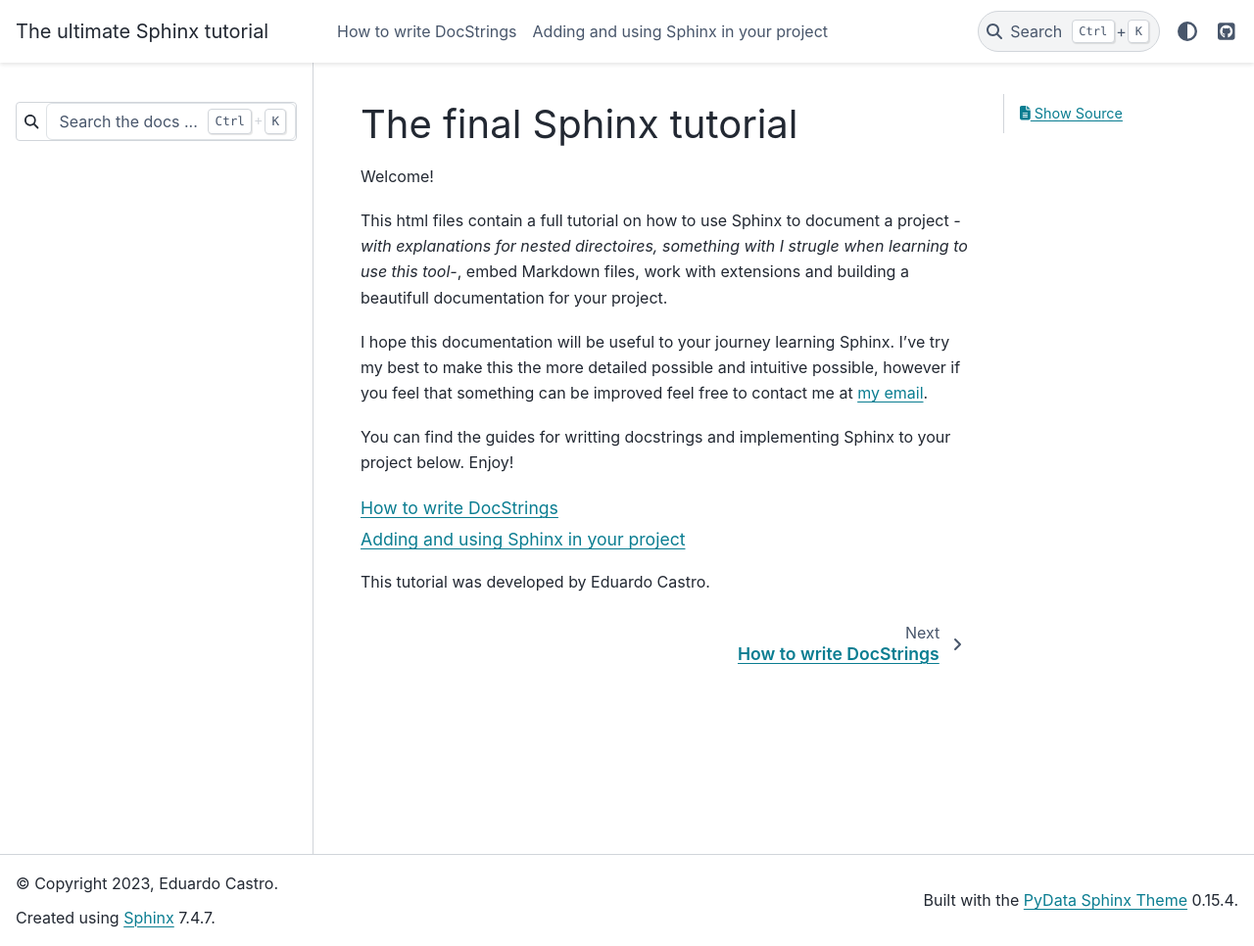
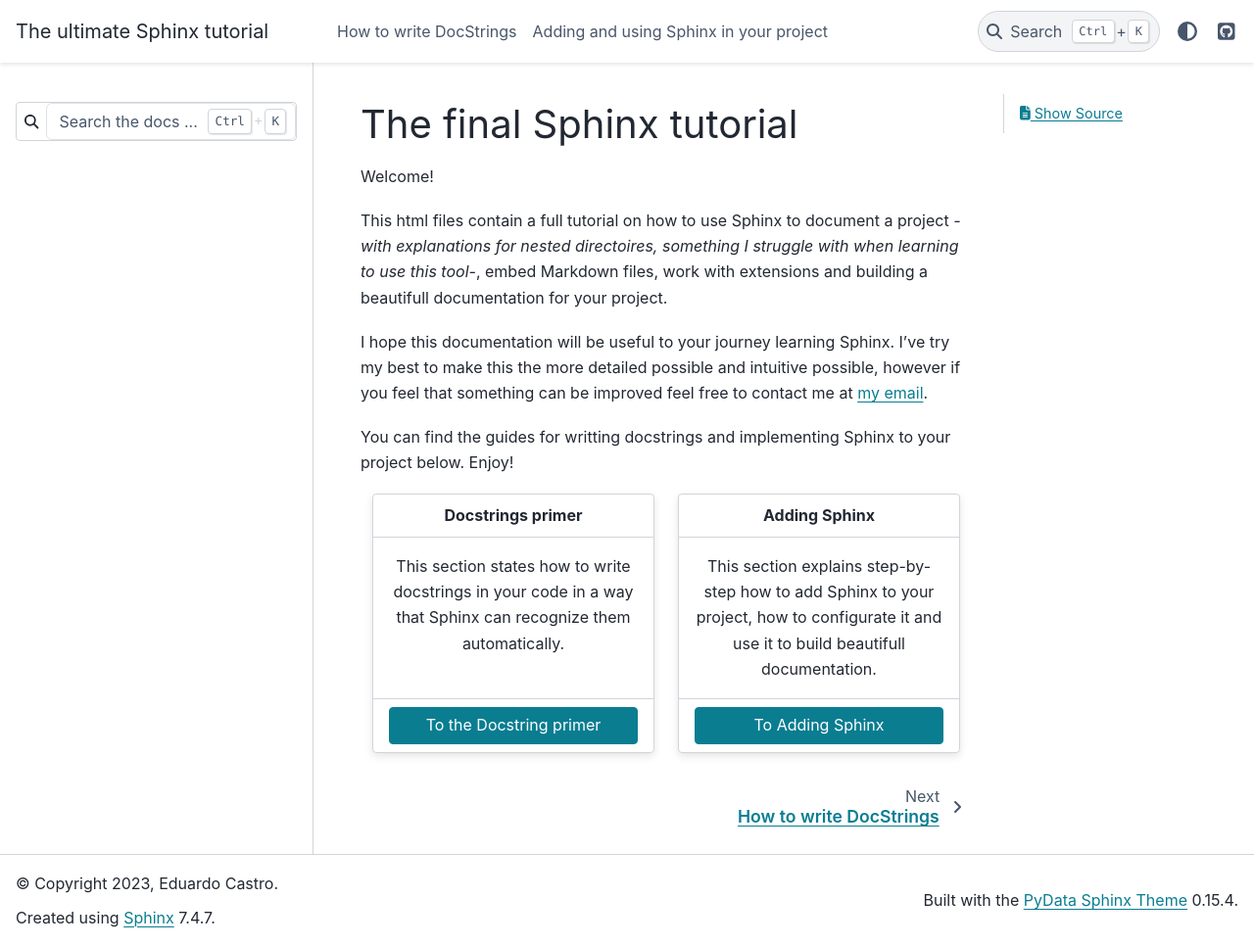
Before and after one commit to ecastroth/ultimate-sphinx-tutorial, a Sphinx documentation site: the page built from guide/source/index.rst, in a window 1280 px wide and 966 px high. Shown: the whole window at 98% size. Built offline with Sphinx 7.4.7 and the PyData theme 0.15.4, drawn with Linux system fonts in a browser that asks for light colours; pages that are not in the unit, such as notebooks, are missing from menus.

Commit message:
Add sphinx-design extension

```diff
--- a/guide/source/index.rst
+++ b/guide/source/index.rst
@@ -9,7 +9,7 @@
 Welcome!
 
 This html files contain a full tutorial on how to use Sphinx to document a
-project *-with explanations for nested directoires, something with I strugle
+project *-with explanations for nested directoires, something I struggle with
 when learning to use this tool-*, embed Markdown files, work with extensions
 and building a beautifull documentation for your project.
 
@@ -23,8 +23,46 @@
 
 .. toctree::
    :maxdepth: 1
+   :hidden:
 
    _guide/_styleguides/docstrings-guidelines
    _guide/_tutorial/sphinx-in-your-project
 
-This tutorial was developed by Eduardo Castro.
+
+.. grid::
+
+   .. grid-item-card::
+      :text-align: center
+      :shadow: sm
+
+      **Docstrings primer**
+      ^^^^^^^^^^^^^^
+
+      This section states how to write docstrings in your code in a way that
+      Sphinx can recognize them automatically.
+
+      ++++++++++
+
+      .. button-ref:: _guide/_styleguides/docstrings-guidelines
+         :color: primary
+         :expand:
+
+         To the Docstring primer
+
+   .. grid-item-card::
+      :text-align: center
+      :shadow: sm
+
+      **Adding Sphinx**
+      ^^^^^^^^^^^^^^^^^
+
+      This section explains step-by-step how to add Sphinx to your project, how
+      to configurate it and use it to build beautifull documentation.
+
+      ++++++++++
+
+      .. button-ref:: _guide/_tutorial/sphinx-in-your-project
+         :color: primary
+         :expand:
+
+         To Adding Sphinx
```
Also changed, not shown: guide/source/_static/better-index.rst (+40 -1 lines).
